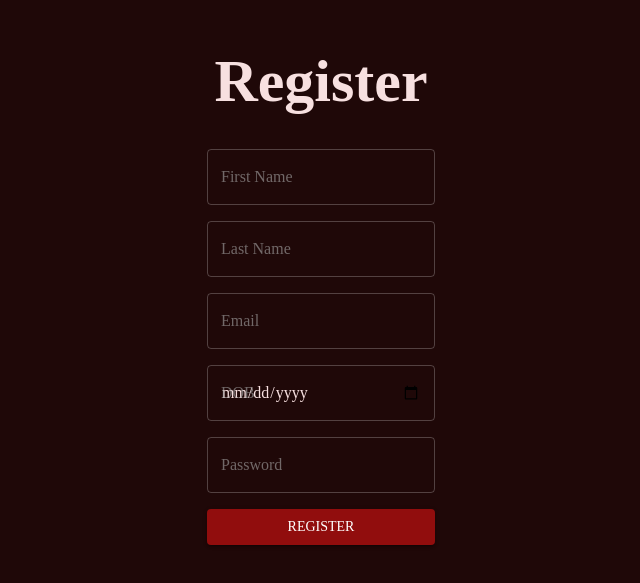
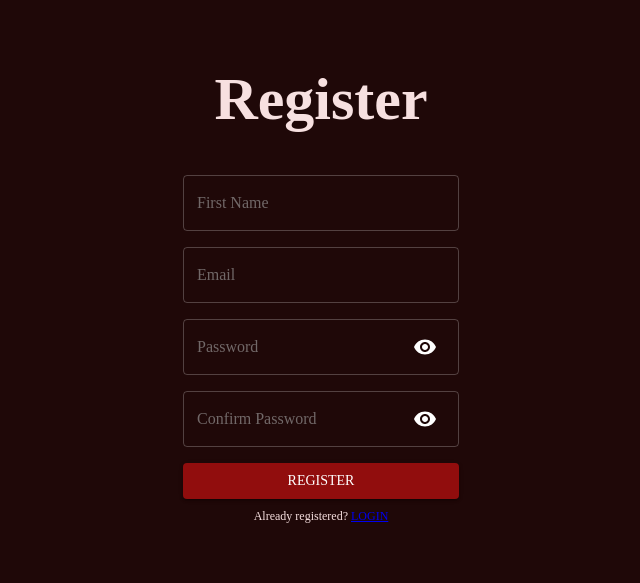
Before and after one commit to Faheem-T/kenzStoreFrontend, a React (Vite) app: page /test in a window 1280 px wide. Shown: the part 121-704 px from the top of the page, without its empty margins (319-959 px from the left). Built offline with nearby package versions, Linux system fonts and the light colour scheme; a web font is replaced by a local one.

Commit message:
complete register page

```diff
--- a/package.json
+++ b/package.json
@@ -14,11 +14,13 @@
     "@emotion/styled": "^11.14.0",
     "@fontsource-variable/onest": "^5.1.0",
     "@hookform/resolvers": "^3.9.1",
+    "@mui/icons-material": "^6.3.0",
     "@mui/material": "^6.2.0",
     "@reduxjs/toolkit": "^2.5.0",
     "react": "^18.3.1",
     "react-dom": "^18.3.1",
     "react-hook-form": "^7.54.1",
+    "react-hot-toast": "^2.4.1",
     "react-redux": "^9.2.0",
     "react-router": "^7.0.2",
     "zod": "^3.24.1"
--- a/src/app/features/auth/RegisterPage.tsx
+++ b/src/app/features/auth/RegisterPage.tsx
@@ -1,64 +1,129 @@
-import { TextField, Box, Button, Stack, Typography } from "@mui/material"
+import { TextField, Box, Button, Stack, Typography, Snackbar, FormControl, InputLabel, OutlinedInput, InputAdornment, IconButton, FormHelperText } from "@mui/material"
+import { Visibility, VisibilityOff } from "@mui/icons-material"
 import { useForm } from "react-hook-form"
 import { zodResolver } from "@hookform/resolvers/zod"
 import { DevTool } from "@hookform/devtools"
 import { z } from "zod"
 import { useRegisterMutation } from "../../api"
+import { useEffect, useState } from "react"
+import toast from "react-hot-toast"
+import { Link } from "react-router"
 
 const registerSchema = z.object({
-    /* firstName: z.string().nonempty("First name is required").min(3, "Name cannot be less than 3 characters"), */
-    firstName: z.string(),
-    lastName: z.string().nonempty("Last name is required"),
+    firstName: z.string().nonempty("First name is required").min(3, "Name cannot be less than 3 characters"),
     email: z.string().nonempty("Email is required").email("Email format is not valid"),
-    DOB: z.date(),
-    password: z.string().nonempty("Password is required")
+    password: z.string().nonempty("Password is required"),
+    confirmPassword: z.string().nonempty("Confirmation is required")
 })
 
 export type registerFormValues = {
     firstName: string;
-    lastName: string;
+    password: string;
+    confirmPassword: string;
     email: string;
-    DOB: Date;
-    password: string;
 }
+export const RegisterPage = () => {
+    const [showPassword, setShowPassword] = useState(false);
+    /* const [serverIssues, setServerIssues] = useState([]) */
 
-export const RegisterPage = () => {
+    /* useEffect(() => {
+*     if (serverIssues) {
+*         serverIssues.forEach((issue) => {
+*             toast.error(issue)
+*         })
+*     }
+* }, [serverIssues])
+ */
     const form = useForm<registerFormValues>({
         defaultValues: {
             firstName: "",
-            lastName: "",
             email: "",
-            DOB: new Date(),
             password: "",
-
+            confirmPassword: "",
         }, resolver: zodResolver(registerSchema)
     });
 
-    const { register, handleSubmit, control, formState } = form;
+    const { register, handleSubmit, control, formState, setError } = form;
 
     const { errors } = formState;
 
     const [createRegisterMutation, { isLoading }] = useRegisterMutation();
 
-    const submitHandler = (data: registerFormValues) => {
-        console.log(data)
-        createRegisterMutation(data)
+
+    const submitHandler = async (data: registerFormValues) => {
+        if (data.confirmPassword !== data.password) {
+            setError("confirmPassword", { message: "Confirmation does not match", type: "value" })
+            return;
         }
 
+        try {
+            await createRegisterMutation(data).unwrap()
+        } catch (error: any) {
+            console.log(error)
+            /* setServerIssues(error.data.issues.map((issue: { message: string, field: string }) => issue.message)) */
+            error.data.issues.forEach((issue: { message: string, field: "firstName" | "password" | "confirmPassword" | "email" }) => {
+                setError(issue.field, { message: issue.message, type: "value" })
+            })
+        }
+    }
+
+
     return (
-        <Box sx={{ height: '100vh', display: "flex", alignItems: "center", justifyContent: "center", flexDirection: "column" }}>
+        <>
+            <Box sx={{ height: '100vh', display: "flex", alignItems: "center", justifyContent: "center", flexDirection: "column", gap: "8px" }}>
                 <Typography margin={4} variant="h2" fontWeight={800}>Register</Typography>
                 <form noValidate onSubmit={handleSubmit(submitHandler)}>
-                <Stack spacing={2} paddingY={0} paddingX={50}>
+                    <Stack spacing={2} paddingY={0} paddingX={8}>
                         <TextField label="First Name" {...register("firstName")} error={!!errors.firstName} helperText={errors.firstName?.message} />
-                    <TextField label="Last Name" {...register("lastName")} error={!!errors.lastName} helperText={errors.lastName?.message} />
                         <TextField label="Email" type="email" {...register("email")} error={!!errors.email} helperText={errors.email?.message} />
-                    <TextField label="DOB" type="date" {...register("DOB", { valueAsDate: true })} error={!!errors.DOB} helperText={errors.DOB?.message} />
-                    <TextField label="Password" type="password" {...register("password")} error={!!errors.password} helperText={errors.password?.message} />
+                        {/* <TextField label="Password" type="password" {...register("password")} error={!!errors.password} helperText={errors.password?.message} /> */}
+                        <FormControl variant="outlined" >
+                            <InputLabel htmlFor="password">Password</InputLabel>
+                            <OutlinedInput
+                                id="password"
+                                {...register("password")}
+                                type={showPassword ? "text" : "password"}
+                                endAdornment={
+                                    <InputAdornment position="end">
+                                        <IconButton
+                                            onClick={() => setShowPassword((state) => !state)}
+                                        >
+                                            {showPassword ? <VisibilityOff /> : <Visibility />}
+                                        </IconButton>
+                                    </InputAdornment>
+                                }
+                                error={!!errors.password}
+                            />
+                            {!!errors.password &&
+                                <FormHelperText error>{errors.password?.message}</FormHelperText>
+                            }
+                        </FormControl>
+                        <FormControl variant="outlined" >
+                            <InputLabel>Confirm Password</InputLabel>
+                            <OutlinedInput
+                                {...register("confirmPassword")}
+                                type={showPassword ? "text" : "password"}
+                                endAdornment={
+                                    <InputAdornment position="end">
+                                        <IconButton
+                                            onClick={() => setShowPassword((state) => !state)}
+                                        >
+                                            {showPassword ? <VisibilityOff /> : <Visibility />}
+                                        </IconButton>
+                                    </InputAdornment>
+                                }
+                                error={!!errors.confirmPassword}
+                            />
+                            {!!errors.confirmPassword &&
+                                <FormHelperText error>{errors.confirmPassword?.message}</FormHelperText>
+                            }
+                        </FormControl>
                         <Button type="submit" variant="contained" color="primary" disabled={isLoading}>{isLoading ? "Loading..." : "Register"}</Button>
                     </Stack>
                     <DevTool control={control} />
                 </form>
+                <Typography variant="caption">Already registered? <Link to="/login">LOGIN</Link></Typography>
             </Box>
+        </>
     )
 }
--- a/src/main.tsx
+++ b/src/main.tsx
@@ -9,6 +9,7 @@ import { RegisterPage } from "./app/features/auth/RegisterPage.tsx";
 import { CssBaseline } from "@mui/material";
 import { Provider } from "react-redux";
 import { store } from "./app/store.ts";
+import { Toaster } from "react-hot-toast";
 const router = createBrowserRouter([
     {
         path: ""
@@ -20,14 +21,31 @@ const router = createBrowserRouter([
 ]
 )
 
+
 createRoot(document.getElementById("root")!).render(
     <StrictMode>
         <Provider store={store}>
-        <ThemeProvider theme={theme}>
-            <CssBaseline />
-            <RouterProvider router={router} />
-            {/* <App /> */}
-        </ThemeProvider>
+            <ThemeProvider theme={theme}>
+                <CssBaseline />
+                <Toaster
+                    position="bottom-left"
+                    toastOptions={{
+                        className: '',
+                        style: {
+                            border: '',
+                            padding: '8px',
+                            color: theme.palette.text.primary,
+                            backgroundColor: theme.palette.secondary.main,
+                            fontFamily: theme.typography.fontFamily,
+                            textTransform: "uppercase",
+                            fontWeight: "500",
+                            fontSize: "12px"
+                        },
+                    }}
+                />
+                <RouterProvider router={router} />
+                {/* <App /> */}
+            </ThemeProvider>
         </Provider>
     </StrictMode>
 );
```
Also changed, not shown: src/app/features/auth/LoginPage.tsx (added), 1 other file (tests, documents, lock files or other folders). Lines whose indentation alone changed are shown as unchanged.
